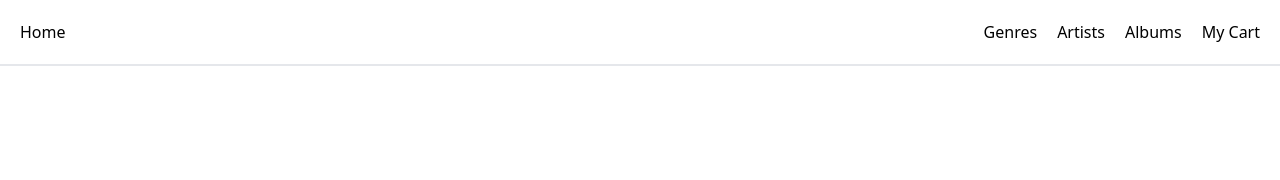
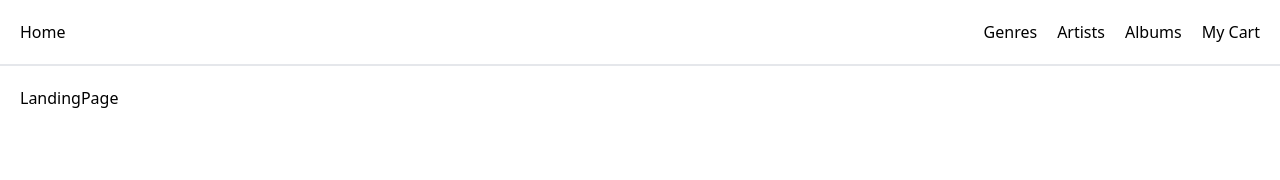
Before and after one commit to lsteup/shopping-cart, a React (Vite) app: page / in a window 1280 px wide. Shown: the top 180 px of the page. Built offline with nearby package versions, Linux system fonts and the light colour scheme.

Commit message:
set up router and create pages

```diff
--- a/src/main.jsx
+++ b/src/main.jsx
@@ -2,18 +2,31 @@ import React from "react";
 import ReactDOM from "react-dom/client";
 import App from "./App.jsx";
 import "./index.css";
-import { createBrowserRouter } from "react-router-dom";
+import { createBrowserRouter, RouterProvider } from "react-router-dom";
+import Navbar from "./components/Navbar.jsx";
+import Albums from "./pages/Albums.jsx";
+import Artists from "./pages/Artists.jsx";
+import Genres from "./pages/Genres.jsx";
+import Cart from "./pages/Cart.jsx";
+import Home from "./pages/Home.jsx";
+import LandingPage from "./pages/LandingPage.jsx";
 
 const router = createBrowserRouter([
   {
     path: "/",
-    element: <App />,
+    element: <Home />,
+    children: [
+      { index: true, element: <LandingPage /> },
+      { path: "albums", element: <Albums /> },
+      { path: "artists", element: <Artists /> },
+      { path: "genres", element: <Genres /> },
+      { path: "cart", element: <Cart /> },
+    ],
   },
-  { path: "products" },
 ]);
 
 ReactDOM.createRoot(document.getElementById("root")).render(
   <React.StrictMode>
-    <App />
+    <RouterProvider router={router}></RouterProvider>
   </React.StrictMode>
 );
--- /dev/null
+++ b/src/pages/Albums.jsx
@@ -0,0 +1,4 @@
+const Albums = () => {
+  return <div>Albums</div>;
+};
+export default Albums;
--- /dev/null
+++ b/src/pages/Artists.jsx
@@ -0,0 +1,4 @@
+const Artists = () => {
+  return <div>Artists</div>;
+};
+export default Artists;
--- /dev/null
+++ b/src/pages/Cart.jsx
@@ -0,0 +1,4 @@
+const Cart = () => {
+  return <div>Cart</div>;
+};
+export default Cart;
--- /dev/null
+++ b/src/pages/Genres.jsx
@@ -0,0 +1,4 @@
+const Genres = () => {
+  return <div>Genres</div>;
+};
+export default Genres;
--- /dev/null
+++ b/src/pages/Home.jsx
@@ -0,0 +1,12 @@
+import { Outlet } from "react-router-dom";
+import Navbar from "../components/Navbar";
+
+const Home = () => {
+  return (
+    <>
+      <Navbar />
+      <Outlet />
+    </>
+  );
+};
+export default Home;
--- /dev/null
+++ b/src/pages/LandingPage.jsx
@@ -0,0 +1,4 @@
+const LandingPage = () => {
+  return <div className="p-5">LandingPage</div>;
+};
+export default LandingPage;
```
